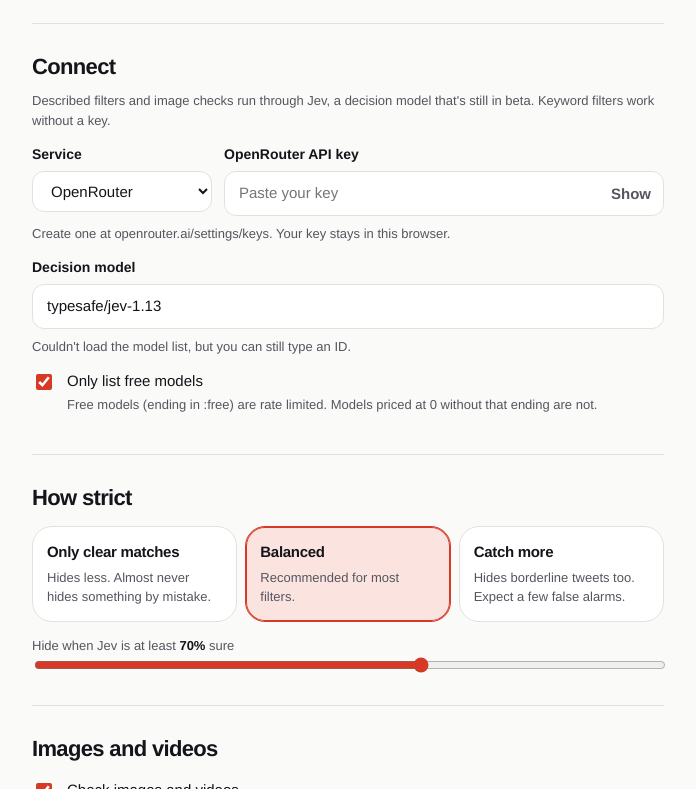
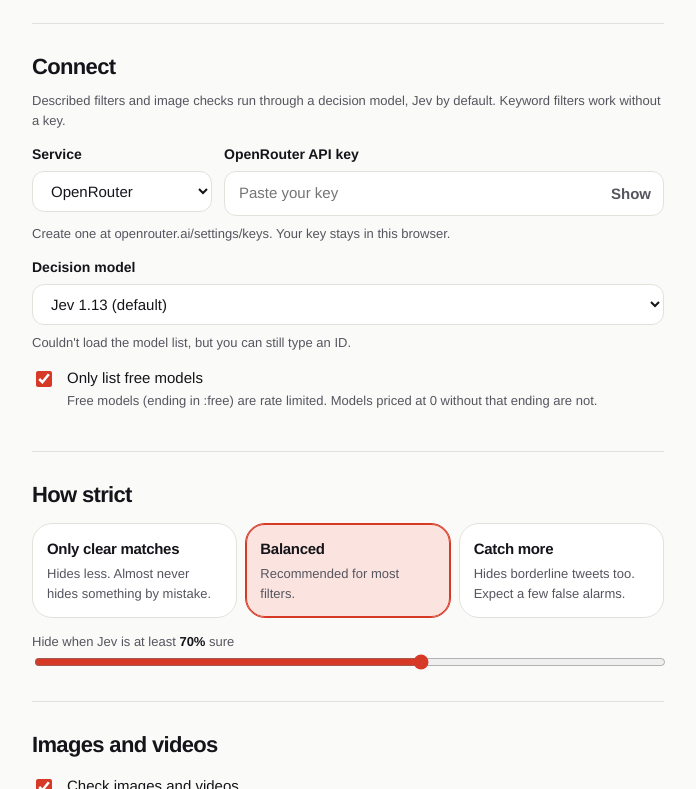
Before and after one commit to yashdave31/scarecrow, a browser extension: page options.html in a window 1280 px wide. Shown: the part 835-1624 px from the top of the page, without its empty margins (292-988 px from the left). Drawn offline with Linux system fonts and the light colour scheme; no server answers.

Commit message:
Replace the decision model text box with a dropdown
The text field with suggestions only showed options matching what was typed,
and the free filter hid Jev, the default. It is now a select that lists every
model with its price, always includes Jev, and has an 'Other' entry for typing
an ID.

```diff
--- a/options.html
+++ b/options.html
@@ -54,7 +54,7 @@
 
   <section id="connect">
     <h2>Connect</h2>
-    <p class="hint lead-hint">Described filters and image checks run through Jev, a decision model that's still in beta. Keyword filters work without a key.</p>
+    <p class="hint lead-hint">Described filters and image checks run through a decision model, Jev by default. Keyword filters work without a key.</p>
     <div class="grid2">
       <div class="field">
         <label for="provider">Service</label>
@@ -74,8 +74,8 @@
     <p class="hint" id="keyHint"></p>
     <div class="field">
       <label for="model">Decision model</label>
-      <input type="text" id="model" list="decisionModels" spellcheck="false" autocomplete="off" placeholder="typesafe/jev-1.13">
-      <datalist id="decisionModels"></datalist>
+      <select id="model"></select>
+      <input type="text" id="modelOther" class="mt8" hidden spellcheck="false" autocomplete="off" placeholder="Model ID, for example typesafe/jev-1.13">
       <p class="hint" id="modelHint"></p>
     </div>
     <label class="check"><input type="checkbox" id="freeOnly">
--- a/options.js
+++ b/options.js
@@ -162,31 +162,52 @@ function priceNote(m) {
   return perMillion > 0 ? `$${perMillion < 1 ? perMillion.toFixed(3).replace(/0+$/, "") : perMillion.toFixed(2)} per million tokens in` : "";
 }
 
+const OTHER = "__other__";
+const jevIds = (provider) => Object.values(provider.models);
+
 async function renderModelLists() {
-  const fill = (el, models) => el.replaceChildren(...models.map((m) => {
+  const provider = FF_PROVIDERS[s.provider] || FF_PROVIDERS.openrouter;
+  const current = provider.models[s.model] || s.model;
+  const free = $("freeOnly").checked;
+  const onOpenRouter = s.provider === "openrouter";
+  const all = onOpenRouter ? await loadModels() : [];
+
+  // Jev is always listed first, whatever the free filter says, because it is the default.
+  const entries = jevIds(provider).map((id) => {
+    const m = all.find((x) => x.id === id);
+    const label = id === provider.models.pinned ? "Jev 1.13 (default)" : id.includes("latest") ? "Jev latest (updates automatically)" : id;
+    return { id, label: m && priceNote(m) ? `${label}, ${priceNote(m)}` : label };
+  });
+  for (const m of all) {
+    if (!outputs(m).includes("decisions") || entries.some((e) => e.id === m.id) || notRecommended(m.id)) continue;
+    if (free && !isFree(m) && m.id !== current) continue;
+    entries.push({ id: m.id, label: [m.name, priceNote(m)].filter(Boolean).join(", ") });
+  }
+  const choose = entries.some((e) => e.id === current) ? current : OTHER;
+  $("model").replaceChildren(...[...entries, { id: OTHER, label: "Other model (type an ID)" }].map(({ id, label }) => {
+    const o = document.createElement("option");
+    o.value = id;
+    o.textContent = label;
+    return o;
+  }));
+  $("model").value = choose;
+  $("modelOther").hidden = choose !== OTHER;
+  if (choose === OTHER) $("modelOther").value = current;
+
+  const fillVision = (models) => $("visionModels").replaceChildren(...models.map((m) => {
     const o = document.createElement("option");
     o.value = m.id;
     o.label = [m.name, priceNote(m)].filter(Boolean).join(", ");
     return o;
   }));
-  const provider = FF_PROVIDERS[$("provider").value];
-  const id = $("model").value.trim();
-  if ($("provider").value !== "openrouter") {
-    fill($("decisionModels"), Object.values(provider.models).map((id) => ({ id, name: id, pricing: {} })));
-    fill($("visionModels"), []);
-    $("modelHint").textContent = "Type a decision model ID from your NanoGPT model list.";
-    return;
-  }
-  const all = await loadModels();
-  const free = $("freeOnly").checked;
-  const keep = (m) => !free || isFree(m);
-  fill($("decisionModels"), all.filter((m) => outputs(m).includes("decisions") && keep(m) && !notRecommended(m.id)));
-  fill($("visionModels"), all.filter((m) => outputs(m).includes("text") && m.architecture?.input_modalities?.includes("image") && keep(m)));
+  fillVision(all.filter((m) => outputs(m).includes("text") && m.architecture?.input_modalities?.includes("image") && (!free || isFree(m))));
+
   const notes = [];
-  if (!all.length) notes.push("Couldn't load the model list, but you can still type an ID.");
-  if (notRecommended(id)) notes.push("This model did not tell matching posts from non-matching ones in our test, so it is not recommended.");
-  else if (id && !/jev|mercury-decide/.test(id)) notes.push("Only Jev and Mercury Decide have been tried against the real API. This model may score differently, so adjust strictness if too much or too little is hidden.");
-  if (id.endsWith(":free")) notes.push("Free models allow 20 requests a minute and 50 a day (1,000 with $10 in credits), so heavy scrolling can hit the cap.");
+  if (onOpenRouter && !all.length) notes.push("Couldn't load the model list, but you can still type an ID.");
+  if (!onOpenRouter) notes.push("Type a decision model ID from your NanoGPT model list.");
+  if (notRecommended(current)) notes.push("This model did not tell matching posts from non-matching ones in our test, so it is not recommended.");
+  else if (current && !/jev|mercury-decide/.test(current)) notes.push("Only Jev and Mercury Decide have been tried against the real API. This model may score differently, so adjust strictness if too much or too little is hidden.");
+  if (current.endsWith(":free")) notes.push("Free models allow 20 requests a minute and 50 a day (1,000 with $10 in credits), so heavy scrolling can hit the cap.");
   $("modelHint").textContent = notes.join(" ");
 }
 
@@ -206,7 +227,6 @@ function renderThreshold() {
 function bindSettings() {
   $("enabled").checked = s.enabled;
   $("apiKey").value = s.apiKey;
-  $("model").value = FF_PROVIDERS[s.provider]?.models[s.model] || s.model;
   $("freeOnly").checked = s.freeOnly;
   $("provider").value = s.provider;
   $("threshold").value = s.threshold;
@@ -221,7 +241,11 @@ function bindSettings() {
   for (const id of ["enabled", "blurPending", "sampleVideo", "animateHides", "showToast", "hideAds", "hideAiSlop"]) $(id).onchange = (e) => save({ [id]: e.target.checked });
   $("reviewMedia").onchange = (e) => { $("sampleVideo").disabled = !e.target.checked; save({ reviewMedia: e.target.checked }); };
   $("displayMode").onchange = (e) => save({ displayMode: e.target.value });
-  $("model").onchange = (e) => save({ model: e.target.value.trim() || FF_DEFAULTS.model }).then(renderModelLists);
+  $("model").onchange = (e) => {
+    if (e.target.value === OTHER) { $("modelOther").hidden = false; $("modelOther").focus(); return; }
+    save({ model: e.target.value }).then(renderModelLists);
+  };
+  $("modelOther").onchange = (e) => save({ model: e.target.value.trim() || FF_DEFAULTS.model }).then(renderModelLists);
   $("freeOnly").onchange = (e) => save({ freeOnly: e.target.checked }).then(renderModelLists);
   $("provider").onchange = (e) => save({ provider: e.target.value }).then(() => { renderProvider(); renderModelLists(); });
   $("apiKey").onchange = (e) => save({ apiKey: e.target.value.trim() });
```
